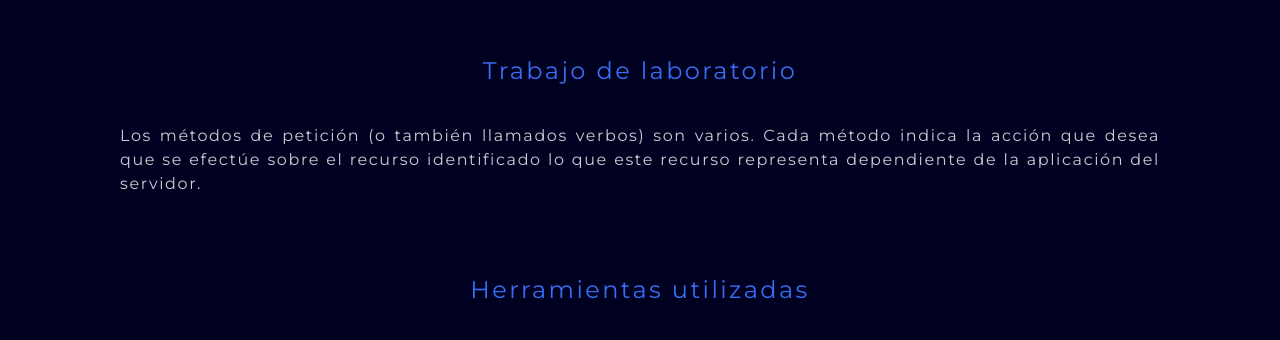
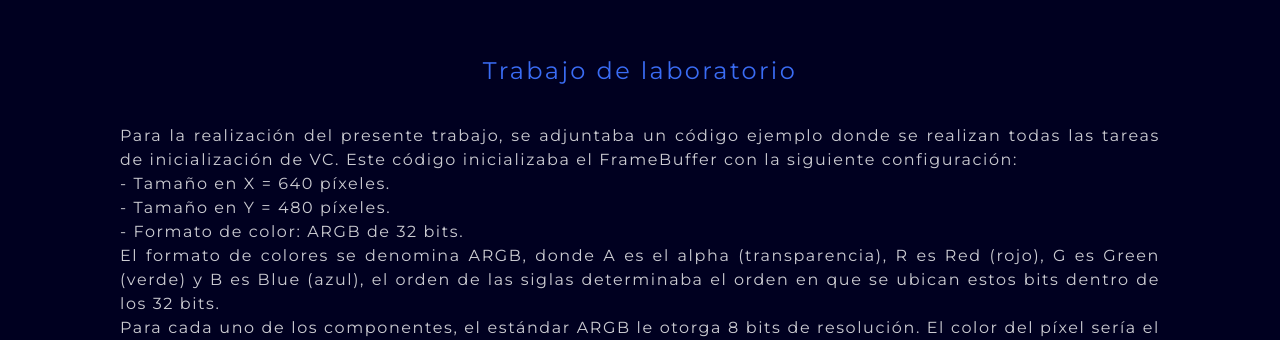
Before and after one commit to marinanunez/Portfolio, a plain HTML site: page project-3.html in a window 1280 px wide. Shown: the part 1121-1461 px from the top of the page. Drawn offline with nearby package versions, Linux system fonts and the light colour scheme.

```diff
--- a/project-3.html
+++ b/project-3.html
@@ -1,5 +1,6 @@
 <!DOCTYPE html>
 <html lang="en">
+
 <head>
     <meta charset="UTF-8">
     <meta http-equiv="X-UA-Compatible" content="IE=edge">
@@ -17,7 +18,8 @@
 <body>
     <section class="container-project">
         <div align="center">
-            <iframe width="800" height="600" src="./img/project-3/Video-Core.mp4" frameborder="0" allowfullscreen></iframe>
+            <iframe width="800" height="600" src="./img/project-3/Video-Core.mp4" frameborder="0"
+                allowfullscreen></iframe>
         </div>
         <div class="title">
             <h1>VC FrameBuffer en QEMU</h1>
@@ -25,26 +27,51 @@
         <div class="info">
             <h3>Resumen del proyecto </h3>
             <p class="text">
-                Se solicito un programa en assembler ARMv8 que genere un patron determinado o una imagen diseñada por el usuario. El codigo debia generar dicha imagen y como primer ejercicio se solicitaba lo siguiente. <br>
+                Se solicito un programa en assembler ARMv8 que genere un patron determinado o una imagen diseñada por el
+                usuario. El codigo debia generar dicha imagen y como primer ejercicio se solicitaba lo siguiente. <br>
                 La imagen o patrón debia ser estático y debía cumplir con los siguientes requisitos: <br>
                 - Que el patrón dibujado utilizara toda la extensión de la pantalla. <br>
                 - No podia tratarse de un patrón aleatorio. <br>
                 - Se debía utilizar al menos 3 colores diferentes. <br>
                 - El patrón debía involucrar al menos dos figuras de distinta forma. <br>
                 - El patrón o imagen debía poder explicarse en dos líneas de texto. <br>
-                Como segundo ejercicio se debía escribir un programa en assembler ARMv8 que genere figuras definidas de distintos colores
+                Como segundo ejercicio se debía escribir un programa en assembler ARMv8 que genere figuras definidas de
+                distintos colores
                 con movimiento, siendo posible reutilizar el código. <br>
                 Además se debía considerar que la secuencia de movimiento debía tener una duración no menor a 10
                 segundos. Los requisitos eran los mismos que el ejercicio anterior.
             </p>
             <h3>Trabajo de laboratorio</h3>
-            <p class="text">Los métodos de petición (o también llamados verbos) son varios. Cada método
-                indica la acción que desea que se efectúe sobre el recurso identificado lo que este
-                recurso representa dependiente de la aplicación del servidor.</p>
+            <p class="text">
+                Para la realización del presente trabajo, se adjuntaba un código ejemplo donde se realizan
+                todas las tareas de inicialización de VC. Este código inicializaba el
+                FrameBuffer con la siguiente configuración:<br>
+                - Tamaño en X = 640 píxeles.<br>
+                - Tamaño en Y = 480 píxeles.<br>
+                - Formato de color: ARGB de 32 bits.<br>
+                El formato de colores se denomina ARGB, donde A es el alpha (transparencia), R es Red
+                (rojo), G es Green (verde) y B es Blue (azul), el orden de las siglas determinaba el orden en que
+                se ubican estos bits dentro de los 32 bits.<br>
+                Para cada uno de los componentes, el estándar
+                ARGB le otorga 8 bits de resolución. El color del píxel sería el resultado de
+                la combinación aditiva de los tres colores (rojo, verde y
+                azul).<br>
+                Dado que la modalidad de cursado era virtual debido a la pandemia, resultaba imposible utilizar las
+                placas raspberry pi, a razón de esto se implementó el programa QEMU, que ya había sido
+                utilizado en la materia, y que otorgaba la capacidad de emular perfectamente el hardware. De tal
+                forma en que el código generado para utilizar el framebuffer de la raspberry pi 3 podía
+                correrse exactamente igual en dicho emulador.<br>
+                La decisión de la elección de la imagen a trabajar fue con base en un gusto personal y patrones de
+                colores que conforman dicha imagen.<br>
+                Y con los datos otorgados en los archivos de referencia se necesitó tener
+                en cuenta el manual de referencia de ARMv8 para el trabajo.
+
+            </p>
             <h3>Herramientas utilizadas</h3>
             <ul class="list-skills">
                 <li class="skills-project"><img src="./img/project-3/arm.png" alt="ARMv8 ">ARMv8</li>
-                <li class="skills-project"><img src="./img/project-3/Ubuntu_MATE_logo.png" alt="Ubuntu-Mate">Linux Ubuntu</li>
+                <li class="skills-project"><img src="./img/project-3/Ubuntu_MATE_logo.png" alt="Ubuntu-Mate">Linux
+                    Ubuntu</li>
                 <li class="skills-project"><img src="./img/project-3/Qemu_logo.png" alt="QEMU">QEMU</li>
             </ul>
             <div class="repo">
```
Also changed, not shown: index.html (+12 -4 lines), img/perfil.jpg (deleted), 1 other file.
